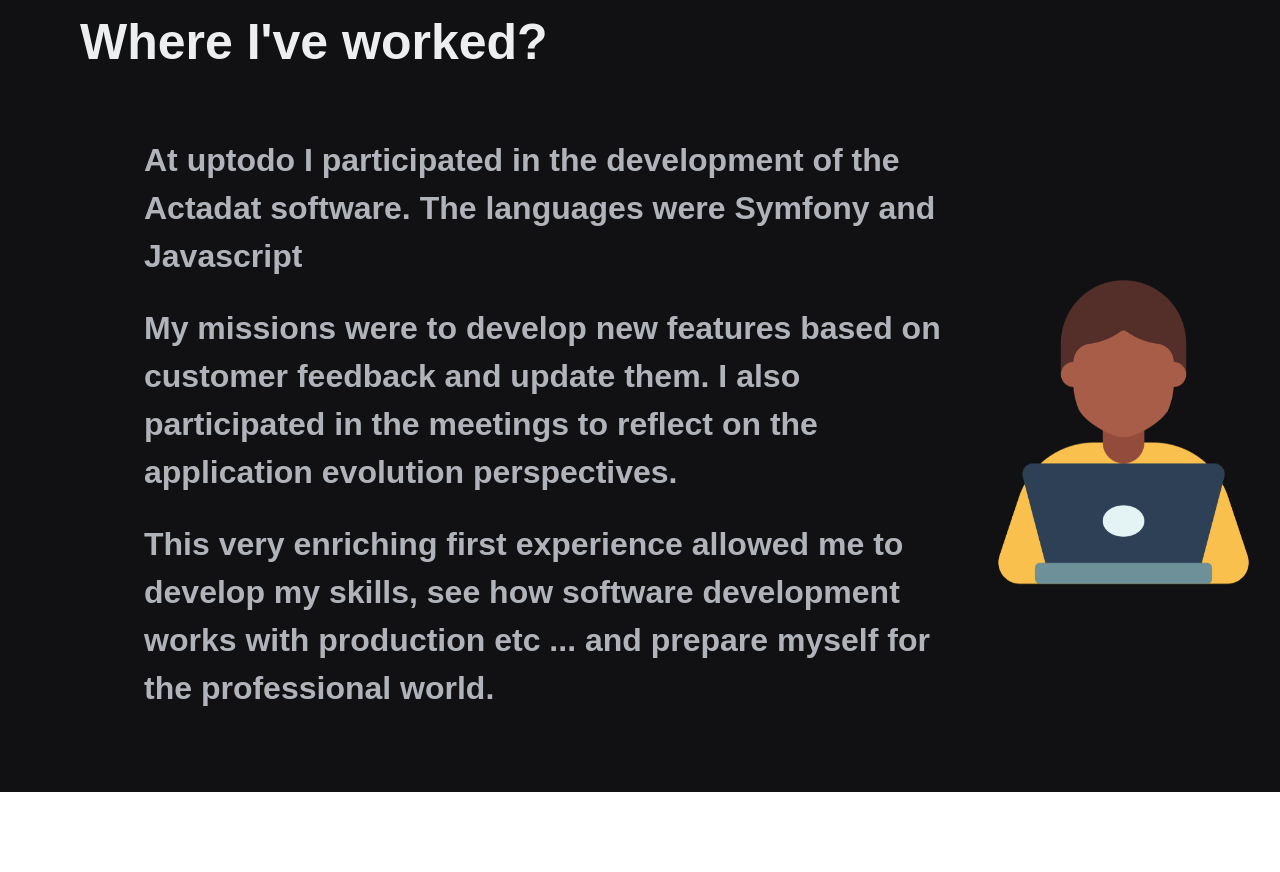
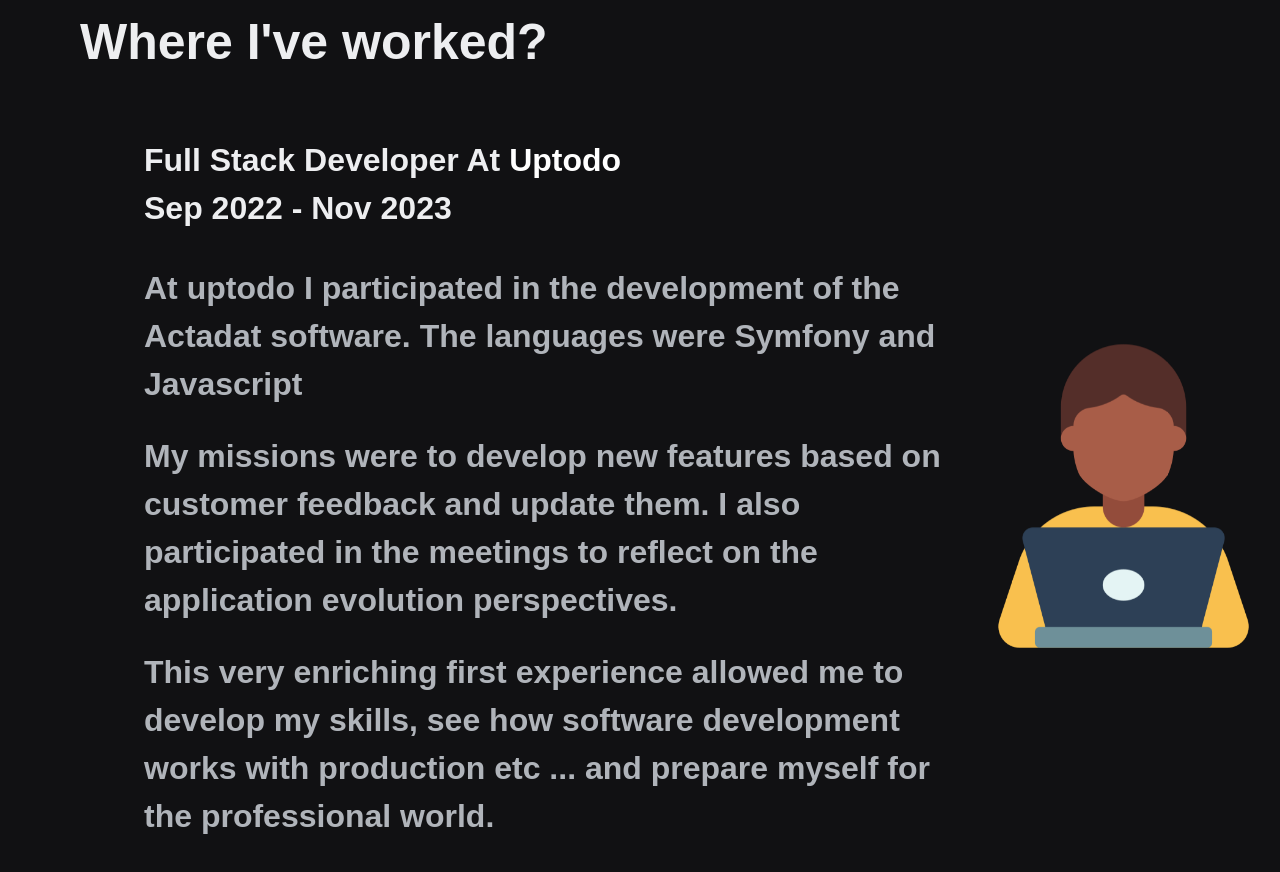
Before and after one commit to M-ams/Portfolio, a Next.js app: page /about-me in a window 1280 px wide. Shown: the part 1140-2012 px from the top of the page. Before the commit the page ends 1932 px from the top, so only its background shows below. Built offline with nearby package versions, Linux system fonts and the light colour scheme.

Commit message:
add uptodo link

```diff
--- a/pages/about-me.tsx
+++ b/pages/about-me.tsx
@@ -213,6 +213,7 @@ function AboutMe() {
       >
         Where I&apos;ve worked?
       </Heading>
+
       <Flex
         flexDirection={{
           base: "column",
@@ -236,7 +237,17 @@ function AboutMe() {
           mx={{ base: "auto", md: "auto", lg: "", xl: "" }}
           className="cssanimation sequence fadeInBottom font-semibold"
         >
-          <Text>
+          <Flex flexDirection={"column"}
+          color={"brand.text2"}>
+            <Text>Full Stack Developer At <Link
+              href={"https://www.uptodo.fr/"}
+              target="_blank"
+              className="text-white"
+            >Uptodo</Link></Text>
+
+            <Text>Sep 2022 - Nov 2023 </Text>
+          </Flex>
+          <Text mt={["3vh", "3vh", "4vh", "4vh"]}>
             At uptodo I participated in the development of the Actadat software.
             The languages were Symfony and Javascript
           </Text>
```
